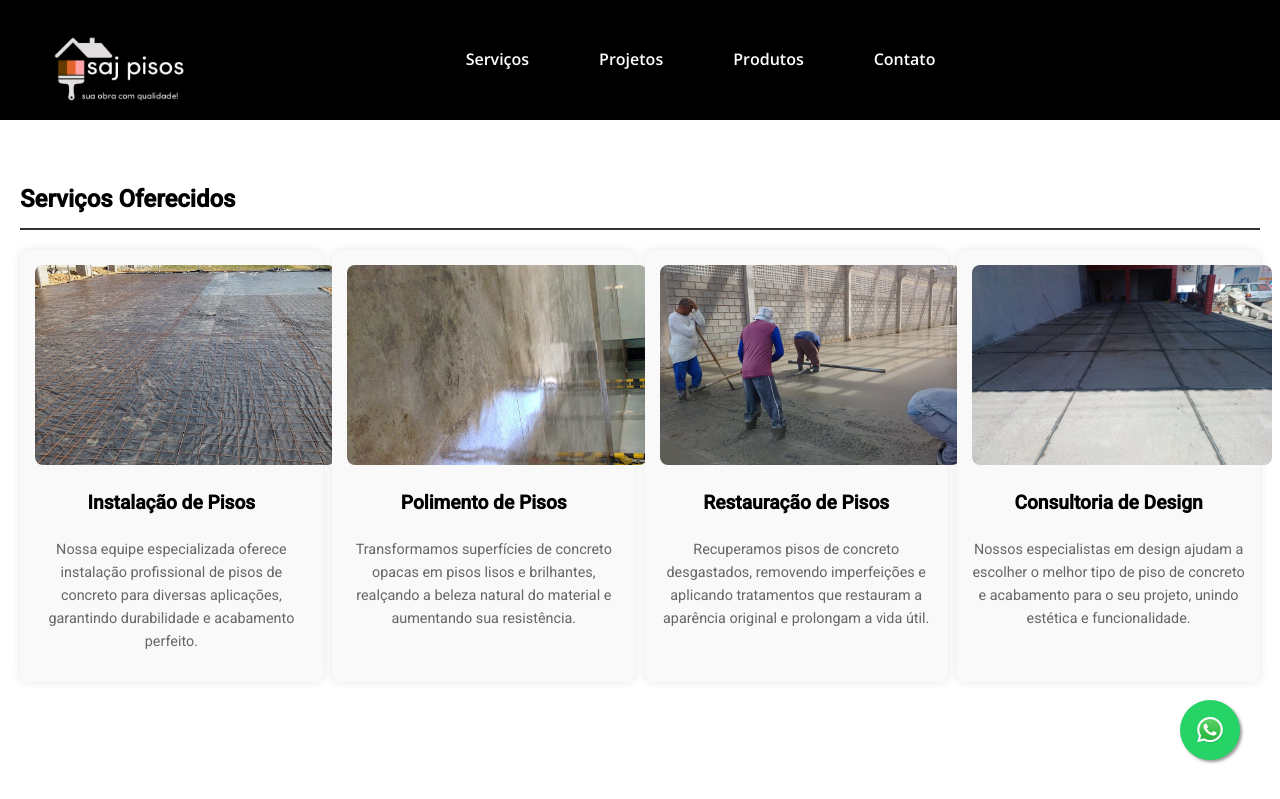
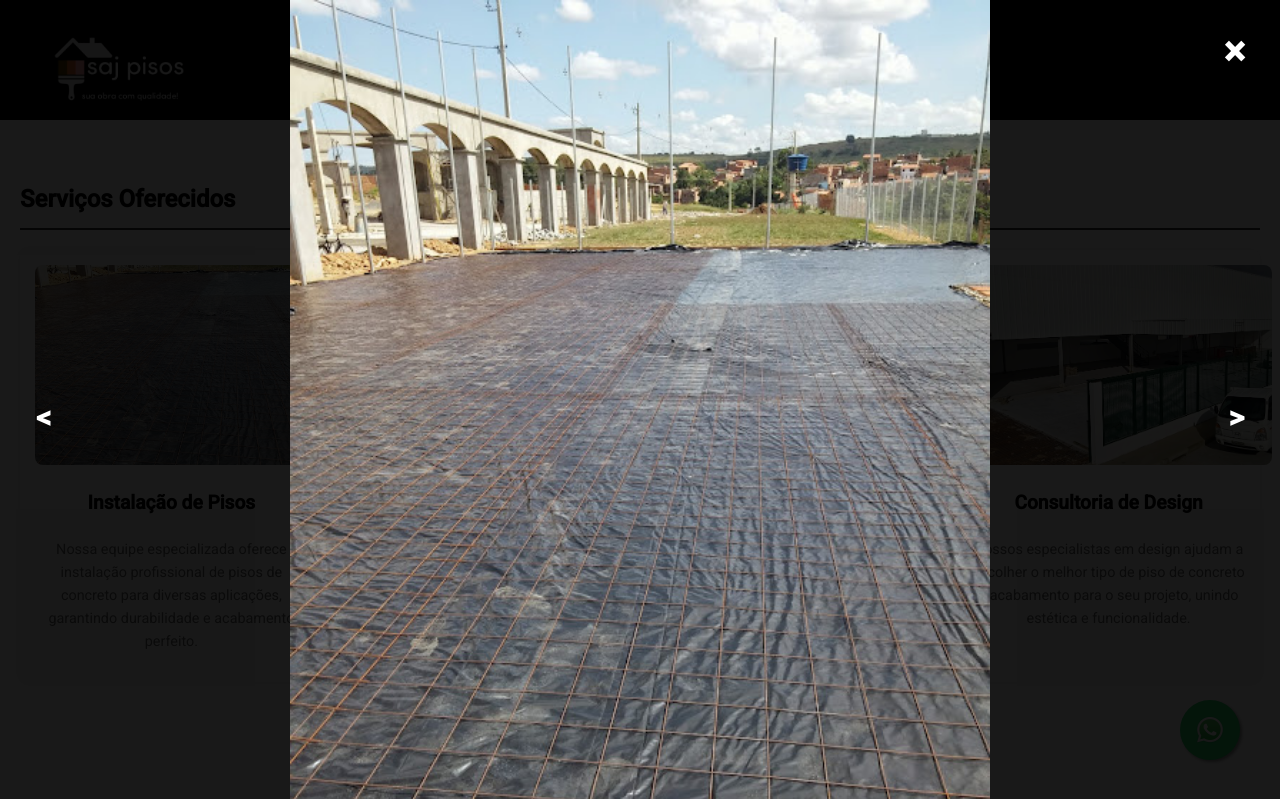
Before and after one commit to IannzInh0/PisoLan-ar, a plain HTML site: page index.html in a window 1280 px wide. Both pictures are taken after a click on the picture 185 px from the left and 365 px from the top of the page. Shown: the top 799 px of the page. Drawn offline with nearby package versions, Linux system fonts and the light colour scheme.

Commit message:
Add files via upload

```diff
--- a/index.html
+++ b/index.html
@@ -26,24 +26,30 @@
         <h2>Serviços Oferecidos</h2>
         <div class="servicos-container">
             <div class="servico">
-                <img src="imagens/essa.jpg" alt="Instalação de Pisos">
+                <img src="imagens/essa.jpg" class="servico-img" alt="Serviço 1">
                 <h3>Instalação de Pisos</h3>
                 <p>Nossa equipe especializada oferece instalação profissional de pisos de concreto para diversas aplicações, garantindo durabilidade e acabamento perfeito.</p>
             </div>
             <div class="servico">
-                <img src="imagens/piso2.jpg" alt="Polimento de Pisos">
+                <img src="imagens/nova.jpg" class="servico-img" alt="Serviço 2">
                 <h3>Polimento de Pisos</h3>
                 <p>Transformamos superfícies de concreto opacas em pisos lisos e brilhantes, realçando a beleza natural do material e aumentando sua resistência.</p>
             </div>
             <div class="servico">
-                <img src="imagens/sobrou.jpg" alt="Restauração de Pisos">
+                <img src="imagens/restauração.jpg" class="servico-img" alt="Serviço 3">
                 <h3>Restauração de Pisos</h3>
                 <p>Recuperamos pisos de concreto desgastados, removendo imperfeições e aplicando tratamentos que restauram a aparência original e prolongam a vida útil.</p>
             </div>
             <div class="servico">
-                <img src="imagens/consultoria-design.jpg" alt="Consultoria de Design">
+                <img src="imagens/potencial2.jpg" class="servico-img" alt="Serviço 4">
                 <h3>Consultoria de Design</h3>
                 <p>Nossos especialistas em design ajudam a escolher o melhor tipo de piso de concreto e acabamento para o seu projeto, unindo estética e funcionalidade.</p>
+            </div>
+            <div id="modal" class="modal">
+                <span class="close">&times;</span>
+                <img class="modal-content" id="modal-img">
+                <div class="arrow left-arrow" id="prev">&lt;</div>
+                <div class="arrow right-arrow" id="next">&gt;</div>
             </div>
         </div>
     </section>
```
